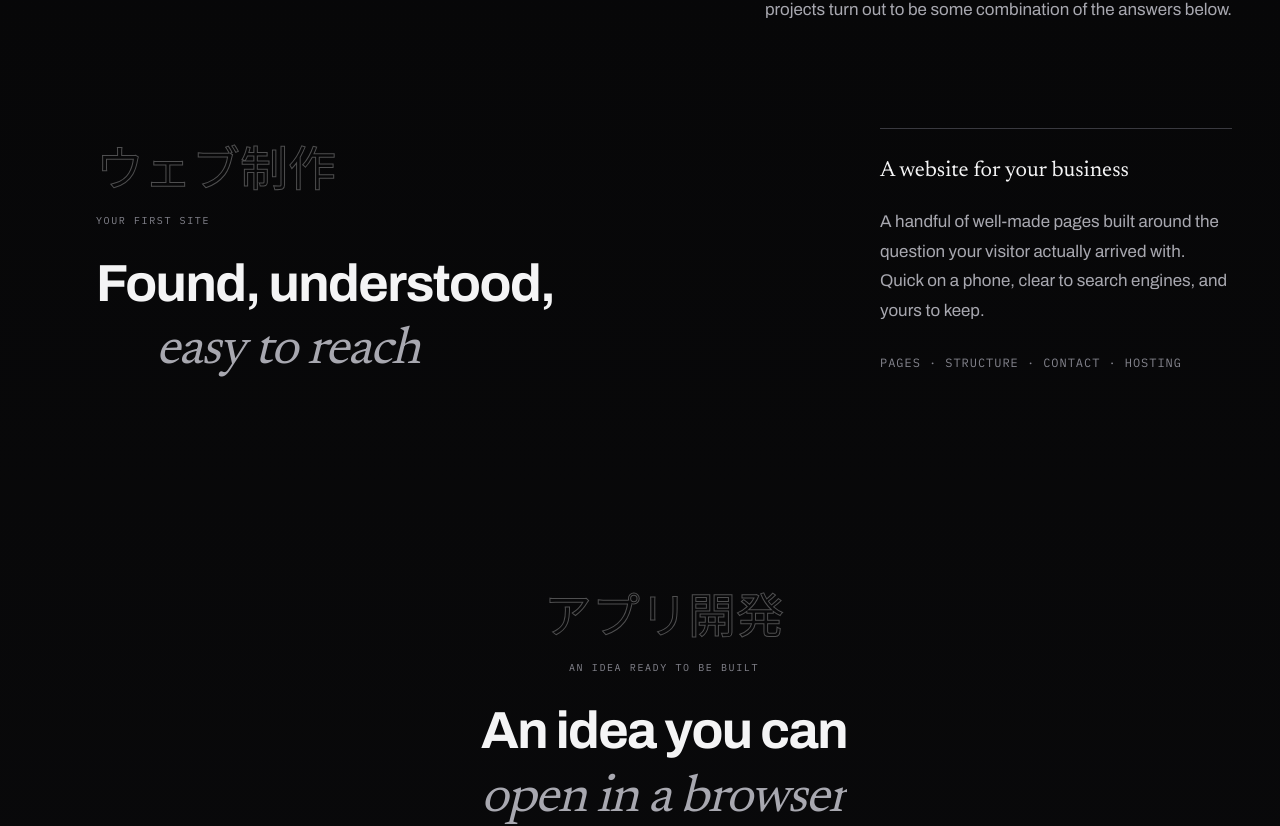
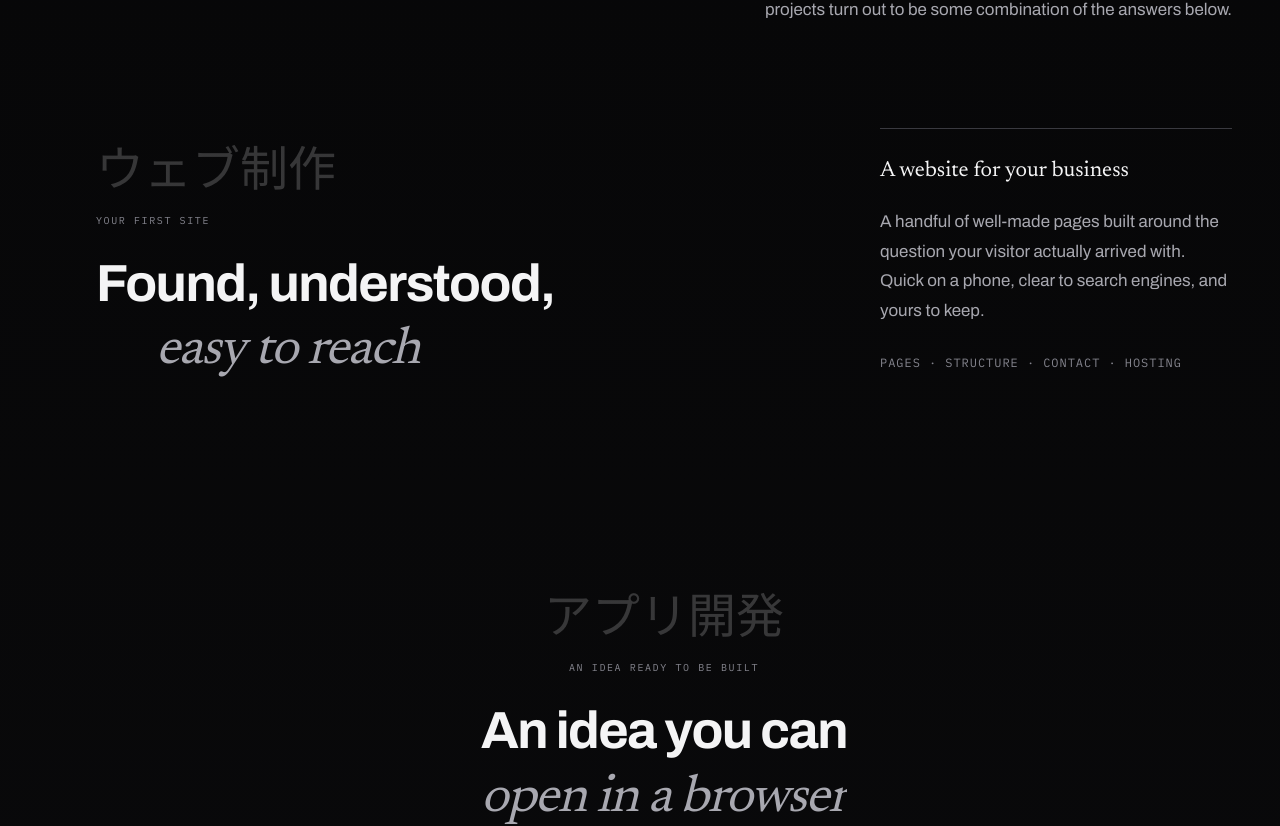
Before and after one commit to garciakean32/Kean-Portfolio, a Next.js app: page / in a window 1280 px wide. Shown: the part 2118-2944 px from the top of the page. Built offline with nearby package versions, Linux system fonts and the light colour scheme.

Commit message:
style: simplify capabilities section jp glyph styling

```diff
--- a/components/home/Capabilities.tsx
+++ b/components/home/Capabilities.tsx
@@ -14,9 +14,8 @@ const STAGES = [
     { jp: "公開", en: "Ship" },
 ];
 
-/** Outlined type — the section's one graphic device, used for every Japanese mark. */
-const OUTLINE =
-    "font-jp font-medium leading-none text-transparent [-webkit-text-stroke:1px_rgb(var(--ink)/0.3)]";
+/** Quiet type — the section's one graphic device, used for every Japanese mark. */
+const OUTLINE = "font-jp font-medium leading-none text-ink/20";
 
 /**
  * The opening line above each answer. Deliberately the quietest thing in the
```
